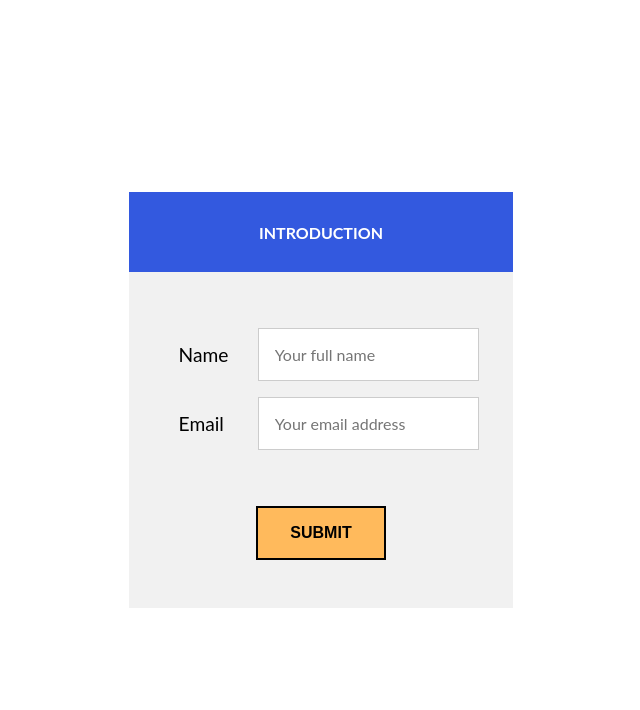
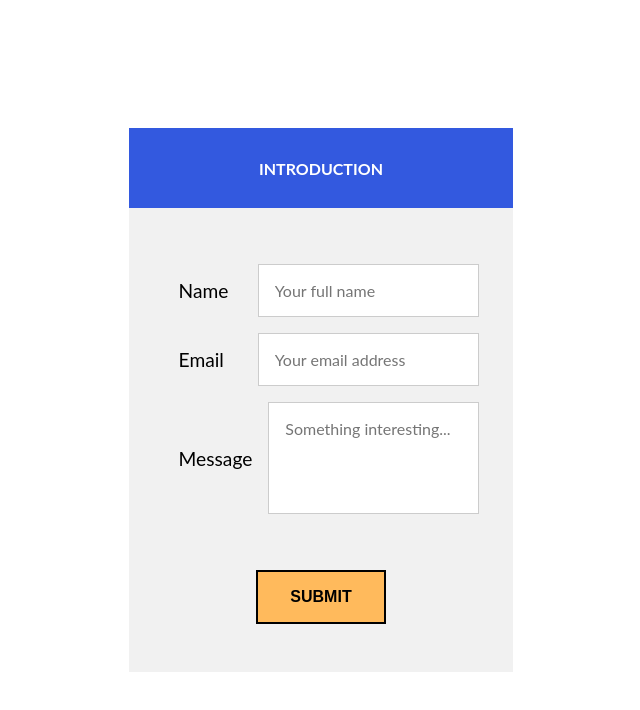
Before and after one commit to ckwagaba/jimdo-challenge, a React (Create React App) app: page / in a window 1280 px wide. Shown: the top 710 px of the page, without its empty margins (319-959 px from the left). Built offline with nearby package versions, Linux system fonts and the light colour scheme.

Commit message:
create text area

```diff
--- a/src/components/App/App.jsx
+++ b/src/components/App/App.jsx
@@ -6,6 +6,7 @@ import './App.css';
 import Button from '../Button/Button';
 import TextInput from '../TextInput/TextInput';
 import EmailInput from '../EmailInput/EmailInput';
+import TextArea from '../TextArea/TextArea';
 
 class App extends React.Component {
   render() {
@@ -18,6 +19,7 @@ class App extends React.Component {
           <div className="form-container-main">
             <TextInput label={'name'} placeholder={'Your full name'} />
             <EmailInput label={'email'} placeholder={'Your email address'} />
+            <TextArea label={'message'} placeholder={'Something interesting...'} />
           </div>
           <div className="form-container-footer">
             <Button label={'Submit'} />
--- /dev/null
+++ b/src/components/TextArea/TextArea.css
@@ -0,0 +1,27 @@
+.TextArea {
+    display: flex;
+    align-items: center;
+    width: 90%;
+    margin: .5rem 0;
+}
+
+.TextArea label {
+    flex: 1;
+    display: flex;
+    text-transform: capitalize;
+    font-size: 1.2rem;
+    padding: 0 1rem;
+    box-sizing: border-box;
+}
+
+.TextArea textarea {
+    height: 7rem;
+    width: 70%;
+    resize: none;
+    padding: 1rem;
+    background: #FFF;
+    border: 1px solid #CCC;
+    box-sizing: border-box;
+    font-size: 1rem;
+    font-family: inherit;
+}
--- /dev/null
+++ b/src/components/TextArea/TextArea.jsx
@@ -0,0 +1,19 @@
+import React, { Component } from 'react';
+import './TextArea.css';
+
+class TextArea extends Component {
+    constructor(props) {
+        super(props);
+    }
+
+    render() {
+        return (
+            <div className="TextArea">
+                <label>{this.props.label}</label>
+                <textarea placeholder={this.props.placeholder}></textarea>
+            </div>
+        );
+    }
+}
+
+export default TextArea;
```
